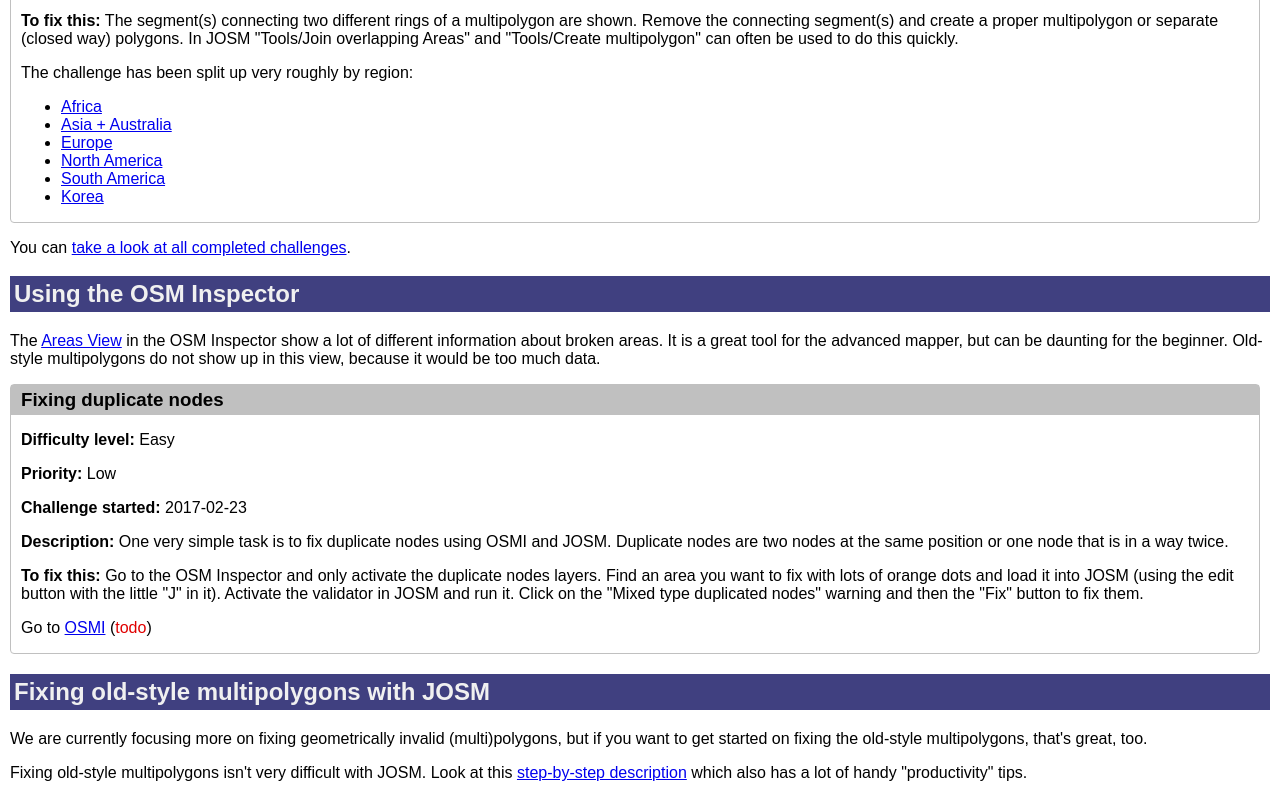
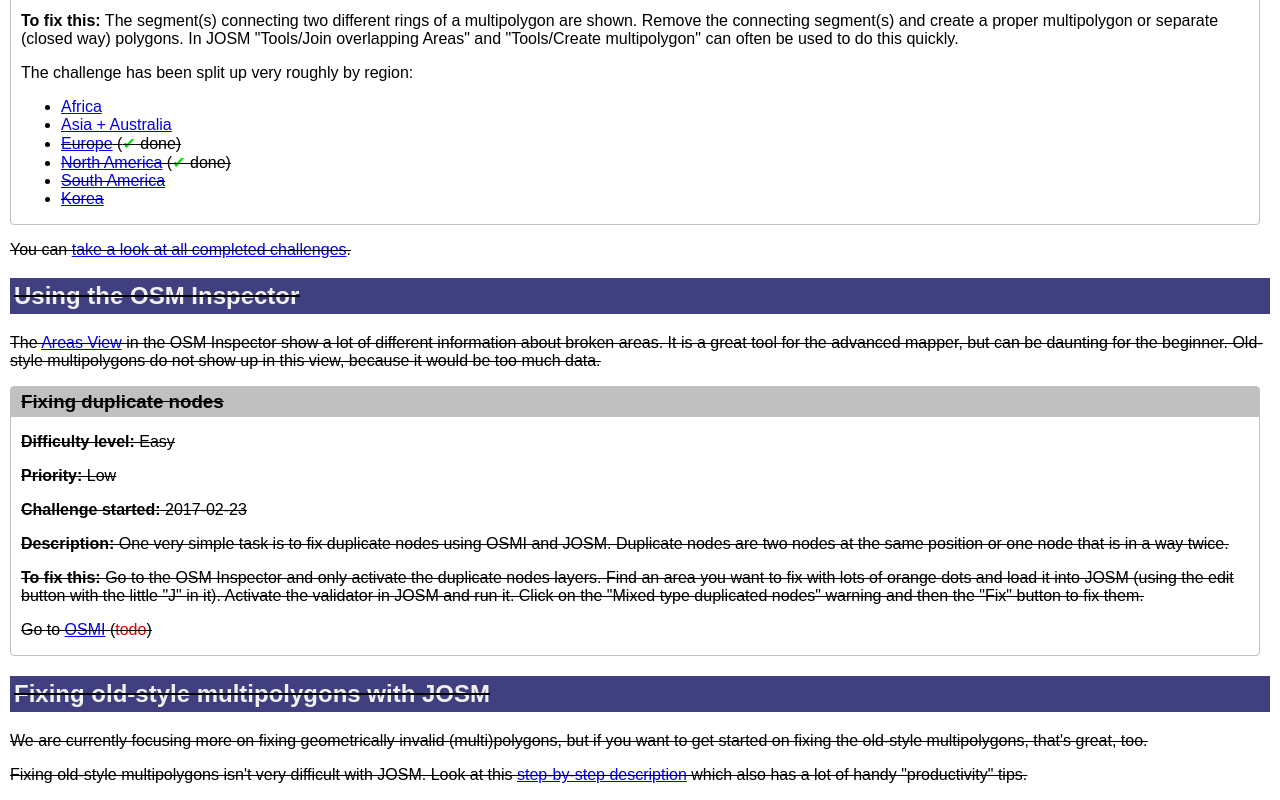
Before and after one commit to osmlab/fixing-polygons-in-osm, a plain HTML site: page web/fixing.html in a window 1280 px wide. Shown: the part 1567-2367 px from the top of the page. Drawn offline with Linux system fonts and the light colour scheme.

Commit message:
Mark some challenges as done.

```diff
--- a/web/fixing.html
+++ b/web/fixing.html
@@ -52,8 +52,8 @@
     <ul>
     <li><a href="http://maproulette.org/map/2414">Africa</a></li>
     <li><a href="http://maproulette.org/map/2415">Asia + Australia</a></li>
-    <li><a href="http://maproulette.org/map/2416">Europe</a></li>
-    <li><a href="http://maproulette.org/map/2417">North America</a></li>
+    <li><strike><a href="http://maproulette.org/map/2416">Europe</a> (<span class="done">&#10004;</span> done)</li>
+    <li><strike><a href="http://maproulette.org/map/2417">North America</a> (<span class="done">&#10004;</span> done)</li>
     <li><a href="http://maproulette.org/map/2419">South America</a></li>
     <li><a href="http://maproulette.org/map/2420">Korea</a></li>
     </ul>
```
